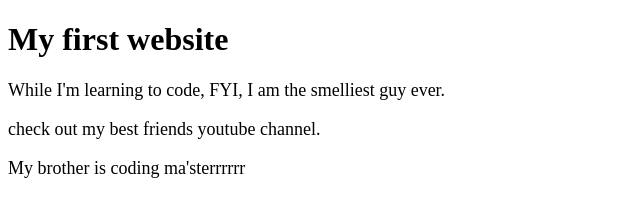
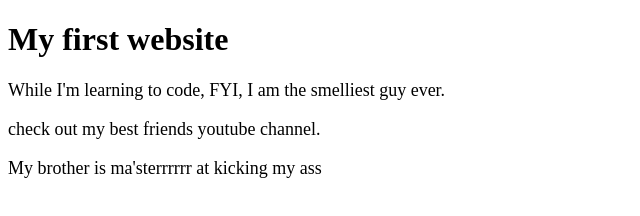
Before and after one commit to allansaur/allansaur.github.io, a plain HTML site: page index.html in a window 1280 px wide. Shown: the whole page, without its empty margins (0-640 px from the left). Drawn offline with Linux system fonts and the light colour scheme.

Commit message:
auto publish

```diff
--- a/index.html
+++ b/index.html
@@ -8,6 +8,6 @@
     <h1>My first website</h1>
     <p>While I'm learning to code, FYI, I am the smelliest guy ever.</p>
     <p> check out my best friends youtube channel.</p>
-    <p>My brother is coding ma'sterrrrrr</p>
+    <p>My brother is ma'sterrrrrr at kicking my ass</p>
   </body>
 </html>
```
